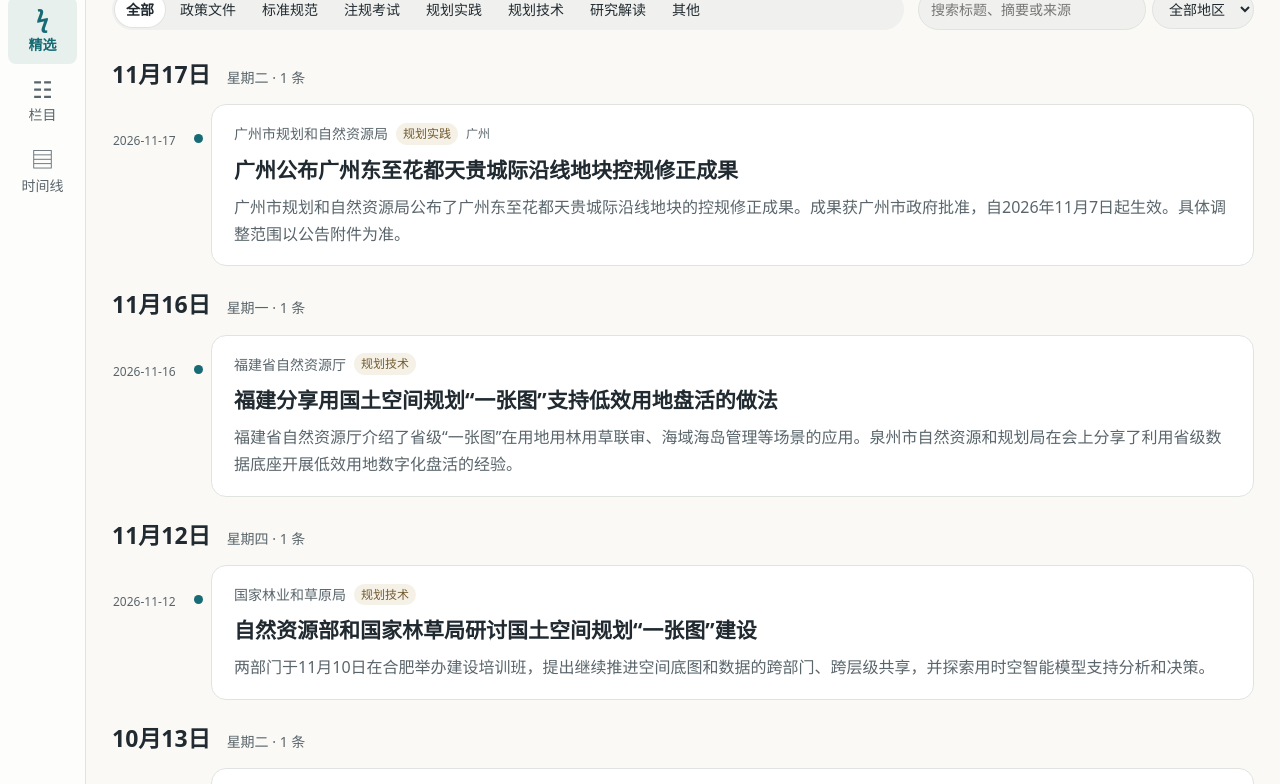
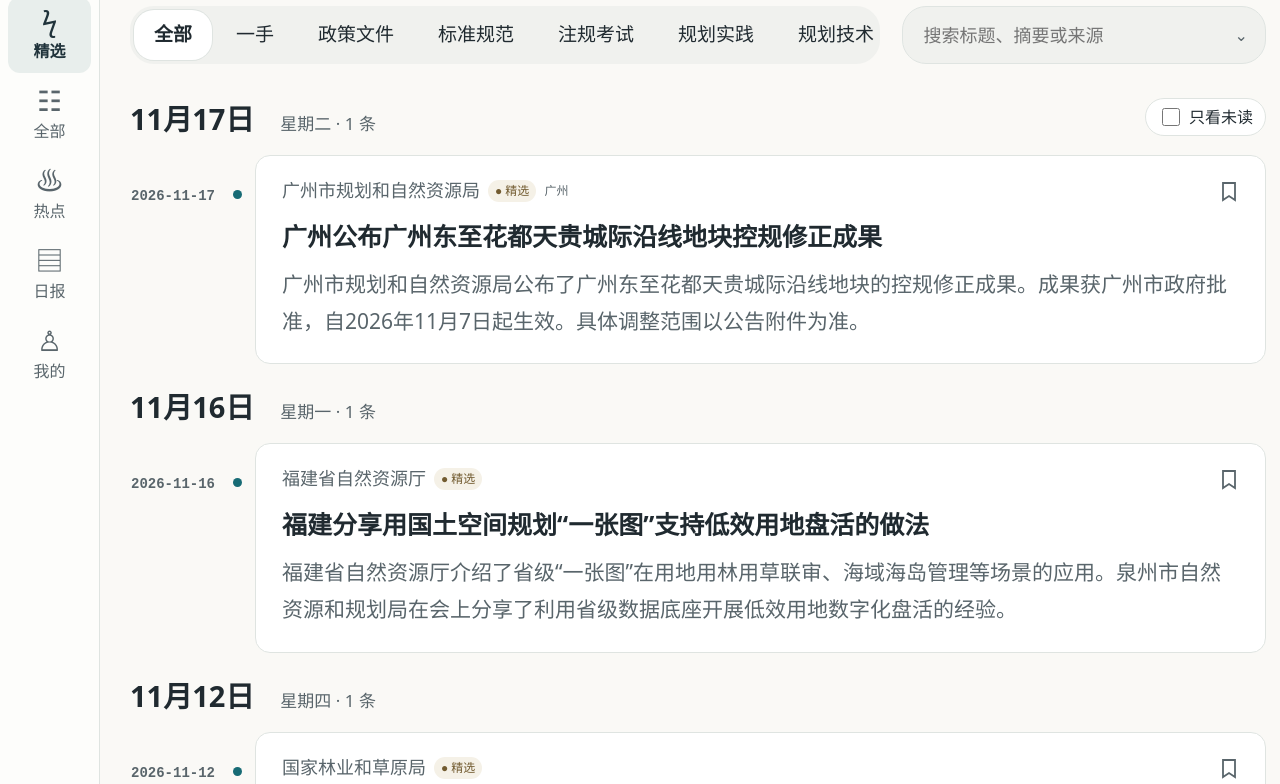
Before and after one commit to word21335/planhot, a plain HTML site: page index.html in a window 1280 px wide. Shown: the part 95-879 px from the top of the page. Drawn offline with Linux system fonts and the light colour scheme.

Commit message:
Match the reference timeline and enable reading controls

```diff
--- a/index.html
+++ b/index.html
@@ -119,16 +119,47 @@
       article time { position:static }
       article h2 { font-size:18px }
     }
+    .rail-nav button,.bookmark { border:0; background:transparent; cursor:pointer; color:var(--muted) }
+    .rail-nav button { display:grid; justify-items:center; align-content:center; gap:4px; height:76px; border-radius:12px; font-size:16px }
+    .rail-nav i { font:28px/1 system-ui }
+    .rail-nav button[aria-pressed=true] { background:#e8eeec; color:#20333b; font-weight:700 }
+    .bookmark { position:absolute; top:20px; right:22px; padding:5px }
+    .bookmark[aria-pressed=true] path { fill:var(--accent) }
+    .controls { display:flex; gap:12px; justify-content:flex-end; align-items:center }
+    .unread { display:flex; align-items:center; gap:6px; padding:5px 12px; background:white; border:1px solid var(--line); border-radius:30px; cursor:pointer }
+    .unread input { flex:none; min-width:0; width:18px; height:18px; accent-color:var(--accent) }
+    .end { text-align:center; padding:24px 0; color:var(--muted) }
+    @media(min-width:901px) {
+      .shell { grid-template-columns:100px minmax(0,1fr) }
+      main { padding:32px 14px 32px 30px }
+      h1 { font-size:36px }
+      .toolbar { margin:22px 0 34px; gap:22px }
+      .nav { flex-wrap:nowrap; padding:4px; height:58px }
+      .nav button { padding:7px 20px; font-size:19px }
+      .filters { width:32%; position:relative }
+      #query { width:100%; height:58px; padding:0 48px 0 20px; font-size:18px }
+      #region { position:absolute; right:6px; width:35px; padding:8px 0; color:transparent; background:transparent; border:0 }
+      #region:focus { width:auto; background:white; color:var(--ink) }
+      #region option { color:var(--ink) }
+      .filters:after { content:"⌄"; pointer-events:none; position:absolute; right:18px; color:var(--muted) }
+      .controls { float:right; position:relative; z-index:1 }
+      .day { font-size:29px; gap:26px; margin:22px 0 15px }
+      .day span { font-size:17px }
+      #articles article { margin-left:125px; padding:20px 26px 24px }
+      #articles article:before { left:-23px; top:34px }
+      article time { left:-125px; top:30px; font:600 14px/1.5 monospace }
+      article .source { font-size:18px }
+      article .meta { padding-right:35px }
+      article h2 { font-size:25px; margin:12px 0 }
+      article p { font-size:21px; line-height:1.75 }
+    }
+    @media(max-width:699px) { .rail-nav button { height:50px; font-size:12px; padding:2px 8px } .rail-nav i { font-size:17px } .meta { padding-right:32px } .bookmark { top:9px; right:0 } }
   </style>
 </head>
 <body>
   <div class="shell">
   <aside><div class="rail"><a href="#heading" class="brand" aria-label="PlanHot 首页"><span></span></a>
-    <nav class="rail-nav" aria-label="主导航">
-      <a class="home" href="#heading" aria-current="page"><span aria-hidden="true">ϟ</span>精选</a>
-      <a class="side-link" href="#sections"><span aria-hidden="true">☷</span>栏目</a>
-      <a class="side-link" href="#articles"><span aria-hidden="true">▤</span>时间线</a>
-    </nav>
+    <nav class="rail-nav" aria-label="主导航"><button type="button" data-view="精选" aria-pressed="true"><i aria-hidden="true">ϟ</i>精选</button><button type="button" data-view="全部" aria-pressed="false"><i aria-hidden="true">☷</i>全部</button><button type="button" data-view="热点" aria-pressed="false"><i aria-hidden="true">♨</i>热点</button><button type="button" data-view="日报" aria-pressed="false"><i aria-hidden="true">▤</i>日报</button><button type="button" data-view="我的" aria-pressed="false"><i aria-hidden="true">♙</i>我的</button></nav>
   </div></aside>
   <main>
     <div class="heading"><h1 id="heading">精选</h1></div>
@@ -136,11 +167,12 @@
     <nav class="nav" aria-label="资讯栏目" id="sections" hidden></nav>
     <div class="filters" hidden id="filters">
       <input aria-label="搜索资讯" type="search" id="query" placeholder="搜索标题、摘要或来源">
-      <select id="category" hidden><option value="">全部</option><option>政策文件</option><option>标准规范</option><option>注规考试</option><option>规划实践</option><option>规划技术</option><option>研究解读</option><option>其他</option></select>
+      <select id="category" hidden><option value="">全部</option><option value="一手">一手</option><option>政策文件</option><option>标准规范</option><option>注规考试</option><option>规划实践</option><option>规划技术</option><option>研究解读</option><option>其他</option></select>
       <select aria-label="地区" id="region"><option value="">全部地区</option><option>上海</option><option>广州</option><option>深圳</option><option>陕西</option><option>河南</option><option>甘肃</option></select>
       <span class="count" id="count" role="status">共 6 条资讯</span>
     </div>
     </div>
+    <div class="controls"><label id="day-picker" hidden>日报日期 <select id="report-day"></select></label><label class="unread"><input type="checkbox" id="unread">只看未读</label></div>
     <p id="empty" hidden>没有符合条件的资讯。可以清空搜索或更换筛选条件。</p>
     <section aria-label="资讯列表" id="articles">
 <article data-category="规划实践" data-regions="广州">
@@ -165,7 +197,7 @@
 <article data-category="标准规范" data-regions="上海"><div class="meta"><span class="category">标准规范</span><span>上海</span><time datetime="2026-09-24">2026-09-24</time></div><h2><a href="https://ghzyj.sh.gov.cn/zcwj/cxgh/20260924/0154b35348144527b5846848ce4529cc.html" target="_blank" rel="noopener noreferrer">上海印发城市更新单元规划编制技术指引（2026版）</a></h2><p>这份地方技术指引细化“三师联创”的工作要求，明确城市更新单元规划的研究内容、协作要求和成果形式。原通知附指引全文及官方解读。</p><a class="source" href="https://ghzyj.sh.gov.cn/zcwj/cxgh/20260924/0154b35348144527b5846848ce4529cc.html" target="_blank" rel="noopener noreferrer">原文 · 上海市规划和自然资源局</a></article>
 <article data-category="政策文件" data-regions="上海"><div class="meta"><span class="category">政策文件</span><span>上海</span><time datetime="2026-09-04">2026-09-04</time></div><h2><a href="https://ghzyj.sh.gov.cn/zcwj/cxgh/20260828/15f956ae58a844ceb7caba8781940458.html" target="_blank" rel="noopener noreferrer">上海印发国土空间近期实施规划（2026—2030年）</a></h2><p>该规划经上海市政府批复，细化上海2035总规在“十五五”时期的实施安排，涵盖城市更新、绿色低碳、交通和公共空间等方面。</p><a class="source" href="https://ghzyj.sh.gov.cn/zcwj/cxgh/20260828/15f956ae58a844ceb7caba8781940458.html" target="_blank" rel="noopener noreferrer">原文 · 上海市规划和自然资源局</a></article>
 </section>
-    <footer>网页更新于 2026-11-20。政策、标准和考试信息请以官方原文为准。</footer>
+    <p class="end">已经到底了</p><footer>网页更新于 2026-11-20。政策、标准和考试信息请以官方原文为准。</footer>
   </main></div>
   <script>
     const filters = document.getElementById("filters");
@@ -173,6 +205,22 @@
     const category = document.getElementById("category");
     const region = document.getElementById("region");
     const cards = [...document.querySelectorAll("#articles article")];
+    let view = "精选";
+    const unread = document.querySelector("#unread");
+    const reportDay = document.querySelector("#report-day");
+    function stored(key) {
+      try { return new Set(JSON.parse(localStorage.getItem("planhot-"+key) || "[]")); }
+      catch { return new Set(); }
+    }
+    const read = stored("read"), saved = stored("saved");
+    function persist(key, values) {
+      try { localStorage.setItem("planhot-"+key, JSON.stringify([...values])); } catch {}
+    }
+    const topicCounts = new Map();
+    for (const card of cards) {
+      const topic = card.dataset.category;
+      topicCounts.set(topic, (topicCounts.get(topic) || 0) + 1);
+    }
     const timeline = new Map();
     const dateLabel = new Intl.DateTimeFormat("zh-CN", {month:"long", day:"numeric", weekday:"long", timeZone:"Asia/Shanghai"});
     for (const card of cards) {
@@ -189,12 +237,35 @@
         timeline.set(day, group);
       }
       group.cards.push(card);
+      const link = card.querySelector("h2 a");
+      const url = link.href;
+      const star = document.createElement("button");
+      star.className = "bookmark";
+      star.innerHTML = '<svg width="18" height="22" viewBox="0 0 18 22" aria-hidden="true"><path d="M3 2h12v17l-6-4-6 4z" stroke="currentColor" stroke-width="1.8" fill="none"/></svg>';
+      function mark() {
+        star.setAttribute("aria-pressed", String(saved.has(url)));
+        star.setAttribute("aria-label", (saved.has(url) ? "取消收藏" : "收藏") + link.textContent);
+      }
+      mark();
+      star.onclick = () => {
+        if (saved.has(url)) saved.delete(url); else saved.add(url);
+        persist("saved", saved); mark(); filter();
+      };
+      card.append(star);
+      card.addEventListener("click", e => {
+        if (e.target.closest("a")) { read.add(url); persist("read",read); filter(); }
+      });
     }
     function filter() {
       const search = query.value.trim().toLowerCase();
       let count = 0;
       for (const card of cards) {
-        const matches = (!category.value || card.dataset.category === category.value)
+        const url = card.querySelector("h2 a").href;
+        const matches = (!unread.checked || !read.has(url))
+          && (view !== "我的" || saved.has(url))
+          && (view !== "热点" || topicCounts.get(card.dataset.category) === Math.max(...topicCounts.values()))
+          && (view !== "日报" || card.querySelector("time")?.dateTime === reportDay.value)
+          && (!category.value || category.value === "一手" || card.dataset.category === category.value)
           && (!region.value || card.dataset.regions.split(",").includes(region.value))
           && (!search || card.textContent.toLowerCase().includes(search));
         card.hidden = !matches;
@@ -228,6 +299,20 @@
       });
       sections.append(button);
     }
+    for (const day of timeline.keys()) reportDay.add(new Option(day,day));
+    reportDay.onchange = filter;
+    unread.onchange = filter;
+    for (const item of document.querySelectorAll(".rail-nav button")) item.onclick = () => {
+      view = item.dataset.view;
+      document.querySelector("#day-picker").hidden = view !== "日报";
+      sections.firstElementChild.click();
+      document.querySelector("#heading").textContent = ({"我的":"我的收藏","热点":"热点 · 收录最多的栏目"})[view] || view;
+      for (const other of item.parentNode.children) other.setAttribute("aria-pressed",String(other===item));
+      filter(); window.scrollTo(0,0);
+    };
+    document.addEventListener("keydown", e => {
+      if (e.key === "/" && !["INPUT","SELECT"].includes(document.activeElement.tagName)) { e.preventDefault(); query.focus(); }
+    });
     sections.hidden = false;
     region.addEventListener("change", filter);
     for (const card of cards) {
@@ -235,6 +320,7 @@
       if (source) {
         source.textContent = source.textContent.replace(/^原文 · /, "");
         card.querySelector(".meta").prepend(source);
+        card.querySelector(".category").textContent = "● 精选";
       }
     }
     filters.hidden = false;
```
